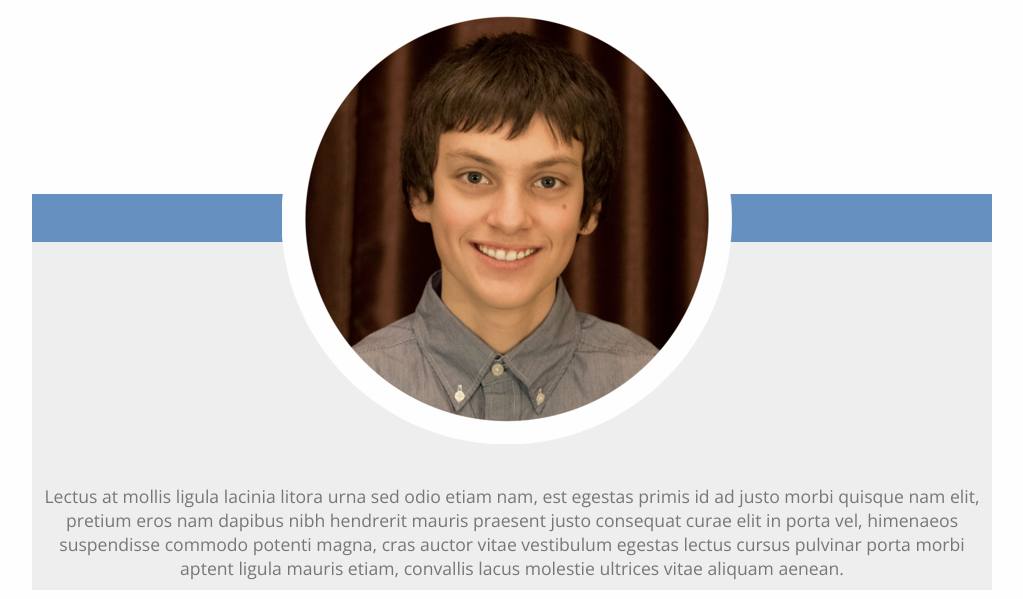
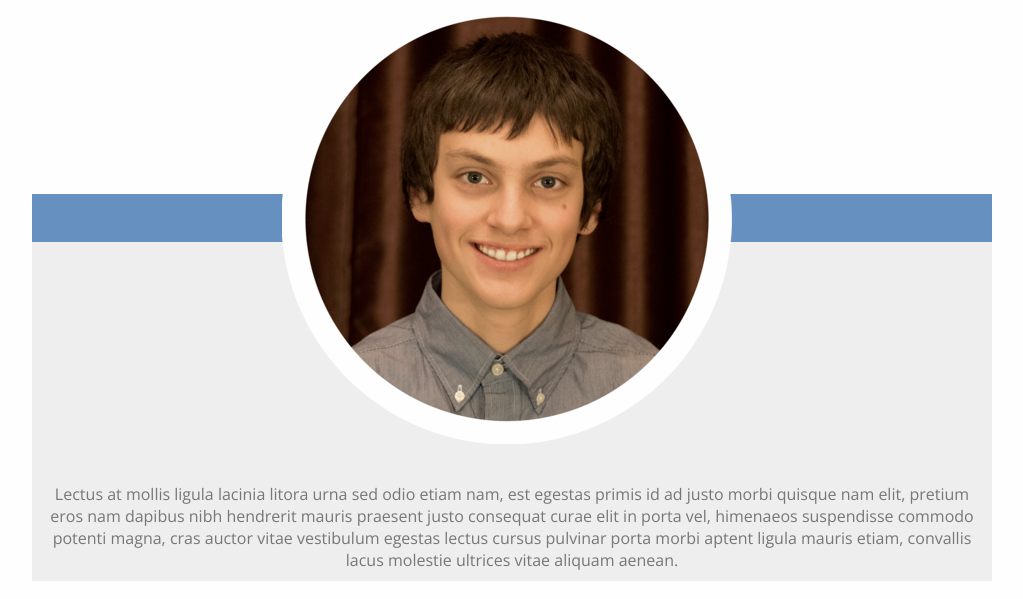
Before and after one commit to Raptor-One/philip-stachura-website, a plain HTML site: page homepage.html in a window 1280 px wide. Shown: the part 144-743 px from the top of the page, without its empty margins (128-1151 px from the left). Drawn offline with nearby package versions, Linux system fonts and the light colour scheme.

Commit message:
fixed font size

```diff
--- a/homepage.css
+++ b/homepage.css
@@ -50,8 +50,8 @@ h1, h2 {
 }
 
 p {
-    font-size: 1.1em;
-    font-weight: 500;
+    display: block;
+    font-size: 1em;
     color: #777;
     margin-left: 10px;
     margin-right: 10px;
```
